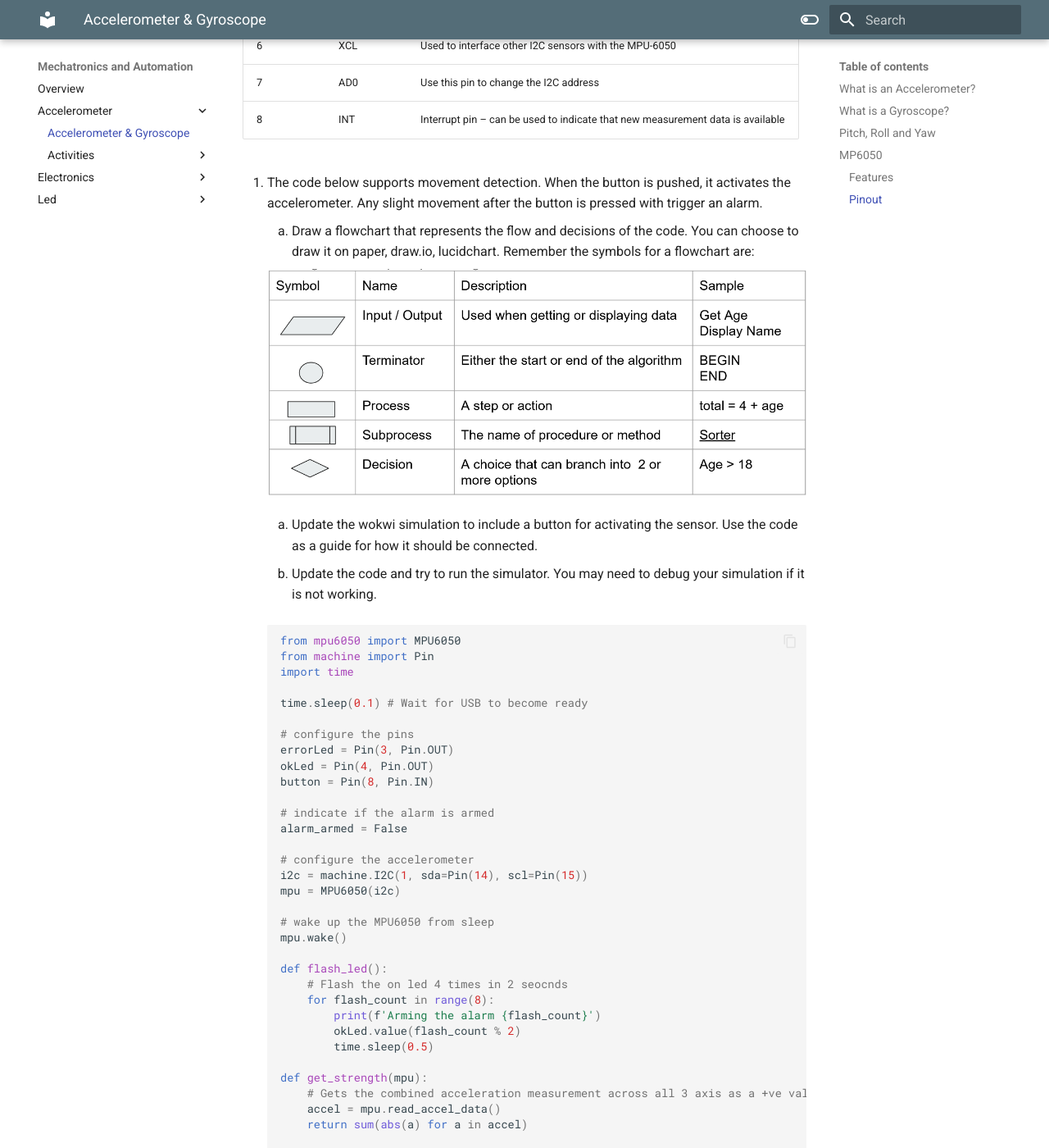
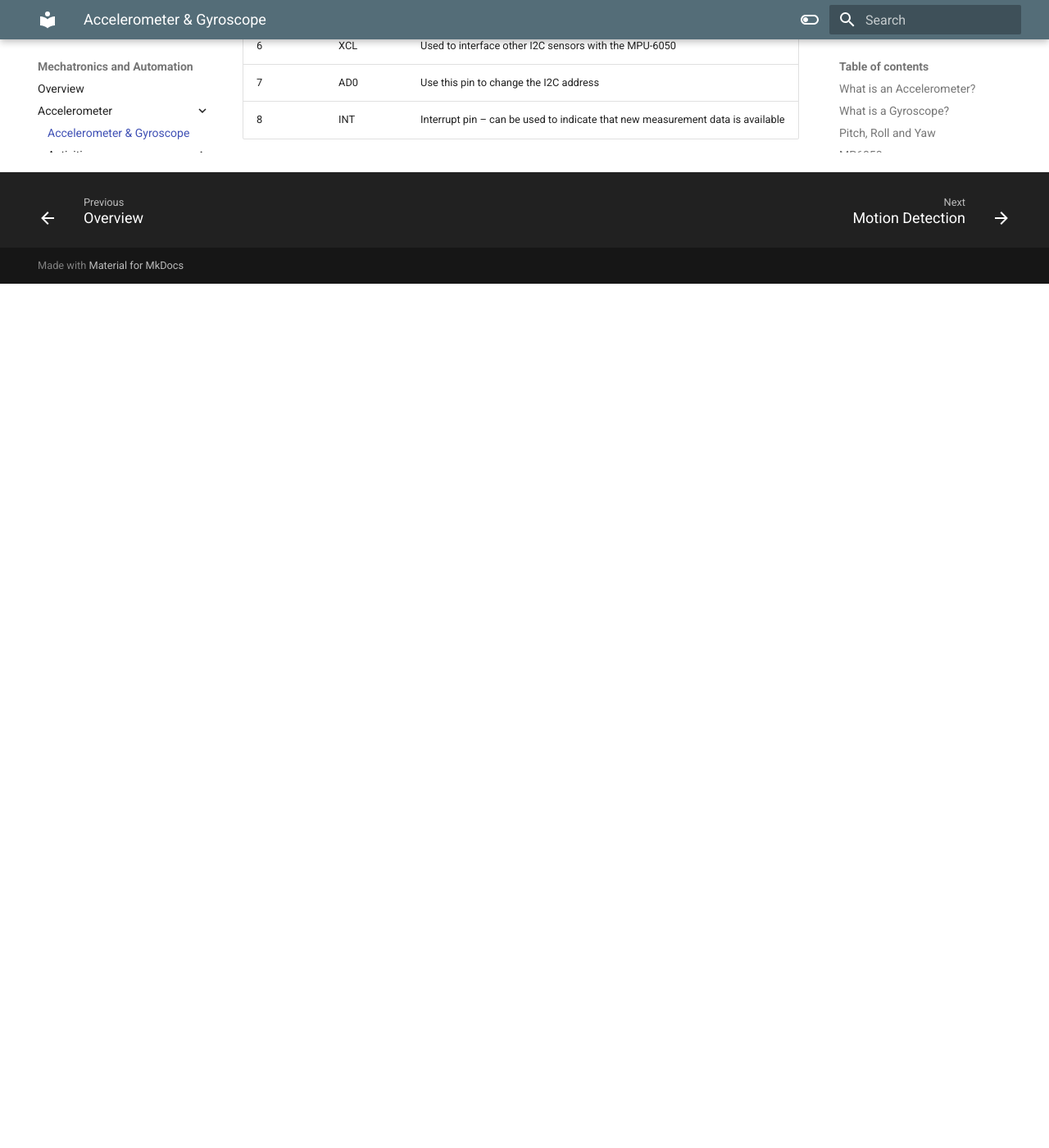
Before and after one commit to KillarneyHeightsHS/Raspberry-Pi-Pico-BaseCode, an MkDocs documentation site: the page built from docs/accelerometer/accelerometer.md, in a window 1280 px wide and 1400 px high, scrolled down 2907 px. Shown: the whole window at 82% size. Built offline with MkDocs 1.6.1 and Material for MkDocs 9.7.7, drawn with Linux system fonts in a browser that asks for light colours; after the commit the page ends 3253 px from its top, so only the background shows below that; some of the changed text lies outside the part shown.

Commit message:
fixing links and adding more images

````diff
--- a/docs/accelerometer/accelerometer.md
+++ b/docs/accelerometer/accelerometer.md
@@ -60,69 +60,3 @@
 | 6          | XCL         | Used to interface other I2C sensors with the MPU-6050 |
 | 7          | AD0         | Use this pin to change the I2C address |
 | 8          | INT         |Interrupt pin – can be used to indicate that new measurement data is available |
-
-
-
-2. The code below supports movement detection. When the button is pushed, it activates the accelerometer. Any slight movement after the button is pressed with trigger an alarm.
-
-    1. Draw a flowchart that represents the flow and decisions of the code. You can choose to draw it on paper, draw.io, lucidchart. Remember the symbols for a flowchart are:
-
-     ![Flowchart Symbols](../images/flowchart_symbols.png)
-
-     2. Update the wokwi simulation to include a button for activating the sensor. Use the code as a guide for how it should be connected.
-
-     3. Update the code and try to run the simulator. You may need to debug your simulation if it is not working.
-
-    ```python
-    from mpu6050 import MPU6050
-    from machine import Pin
-    import time
-
-    time.sleep(0.1) # Wait for USB to become ready
-
-    # configure the pins
-    errorLed = Pin(3, Pin.OUT)
-    okLed = Pin(4, Pin.OUT)
-    button = Pin(8, Pin.IN)
-
-    # indicate if the alarm is armed
-    alarm_armed = False
-
-    # configure the accelerometer
-    i2c = machine.I2C(1, sda=Pin(14), scl=Pin(15))
-    mpu = MPU6050(i2c)
-
-    # wake up the MPU6050 from sleep
-    mpu.wake()
-
-    def flash_led():
-        # Flash the on led 4 times in 2 seocnds
-        for flash_count in range(8):
-            print(f'Arming the alarm {flash_count}')
-            okLed.value(flash_count % 2)
-            time.sleep(0.5)
-
-    def get_strength(mpu):
-        # Gets the combined acceleration measurement across all 3 axis as a +ve value in g
-        accel = mpu.read_accel_data()
-        return sum(abs(a) for a in accel)
-
-    while True:
-
-        # Arm the alarm
-        if button.value() == 0:
-            alarm_armed = True
-            print('Arming the alarm')
-            flash_led()
-
-        # Check if the alarm has been triggered
-        if alarm_armed and get_strength(mpu) > 0.1:
-            errorLed.high()
-            okLed.low()
-            print('Alarm Triggered')
-
-        time.sleep(0.1)
-    ```
-
-    4. There is a bug in the solution. The alarm keeps re-arming. Change the code so that it is only armed once.
-    5. **Extension:** Adjust the system and code to include an alarm sound that turns off after 3 seconds.
````
Also changed, not shown: docs/accelerometer/activities/motion_detection.md (+37 -2 lines), docs/accelerometer/activities/silent_alarm.md (+61 -0 lines), docs/accelerometer/activities/images/flowchart_symbols.png (renamed from docs/images/flowchart_symbols.png), docs/accelerometer/activities/images/motion_vscode.png (added), 2 other files.
